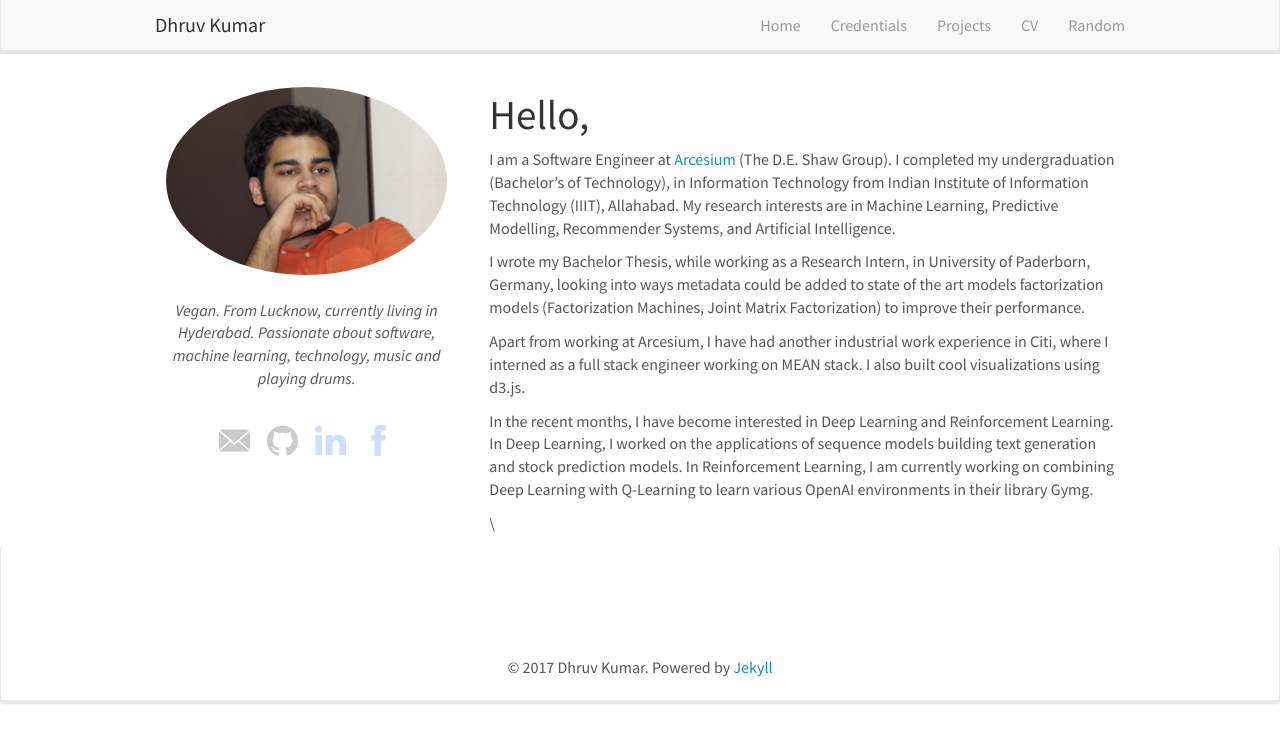
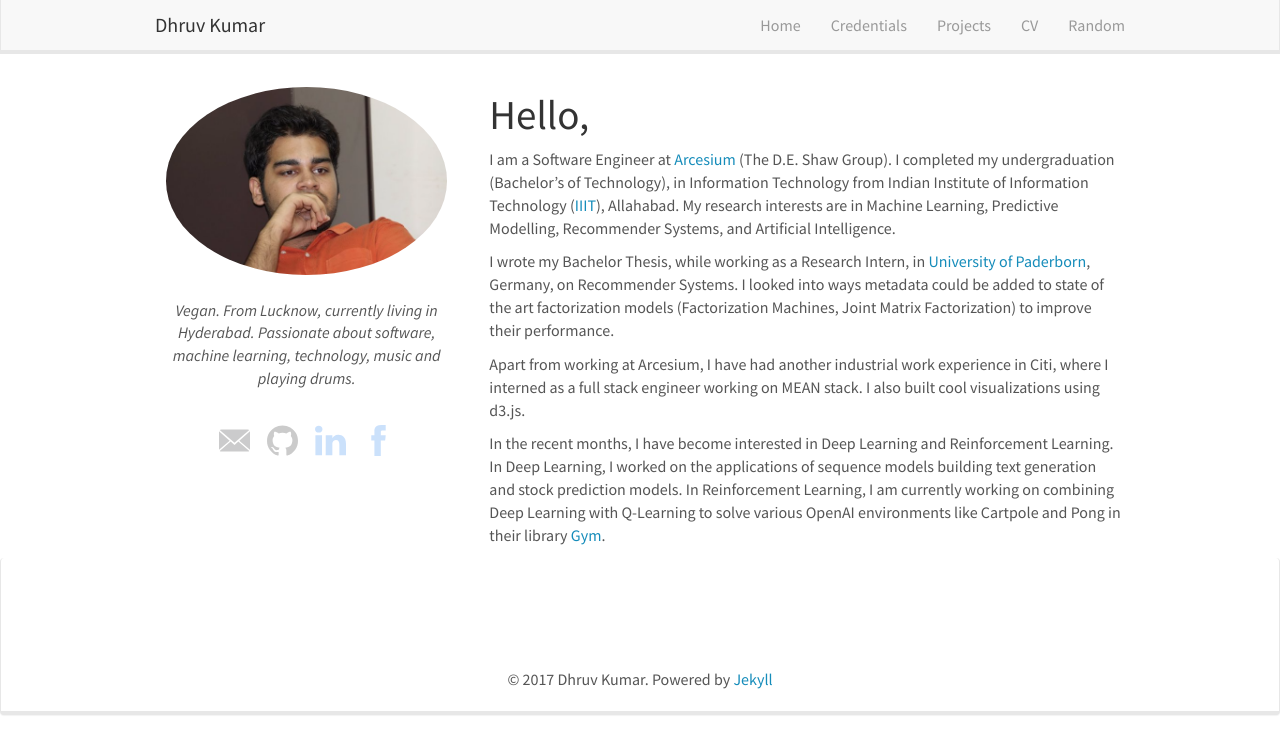
Before and after one commit to ddhruvkr/ddhruvkr.github.io, a Jekyll site: the page built from _pages/home.md, in a window 1280 px wide. Shown: the top 754 px of the page. Built offline with Jekyll 4.4.1, drawn with Linux system fonts in a browser that asks for light colours; nearby versions of some CDN libraries.

Commit message:
updating intro

```diff
--- a/_pages/home.md
+++ b/_pages/home.md
@@ -7,7 +7,7 @@ permalink: /
 ---
 
 <p>I am a Software Engineer at [Arcesium](http://www.arcesium.com/) (The D.E. Shaw Group).
-I completed my undergraduation (Bachelor's of Technology), in Information Technology from Indian Institute of Information Technology (IIIT), Allahabad. My research interests are in Machine Learning, Predictive Modelling, Recommender Systems, and Artificial Intelligence.</p>
-<p>I wrote my Bachelor Thesis, while working as a Research Intern, in University of Paderborn, Germany, looking into ways metadata could be added to state of the art models factorization models (Factorization Machines, Joint Matrix Factorization) to improve their performance.</p>
+I completed my undergraduation (Bachelor's of Technology), in Information Technology from Indian Institute of Information Technology ([IIIT](http://iiita.ac.in/)), Allahabad. My research interests are in Machine Learning, Predictive Modelling, Recommender Systems, and Artificial Intelligence.</p>
+<p>I wrote my Bachelor Thesis, while working as a Research Intern, in [University of Paderborn](https://www.uni-paderborn.de/en/university/), Germany, on Recommender Systems. I looked into ways metadata could be added to state of the art factorization models (Factorization Machines, Joint Matrix Factorization) to improve their performance.</p>
 <p>Apart from working at Arcesium, I have had another industrial work experience in Citi, where I interned as a full stack engineer working on MEAN stack. I also built cool visualizations using d3.js.</p>
-<p>In the recent months, I have become interested in Deep Learning and Reinforcement Learning. In Deep Learning, I worked on the applications of sequence models building text generation and stock prediction models. In Reinforcement Learning, I am currently working on combining Deep Learning with Q-Learning to learn various OpenAI environments in their library Gymg.</p>\
+<p>In the recent months, I have become interested in Deep Learning and Reinforcement Learning. In Deep Learning, I worked on the applications of sequence models building text generation and stock prediction models. In Reinforcement Learning, I am currently working on combining Deep Learning with Q-Learning to solve various OpenAI environments like Cartpole and Pong in their library [Gym](https://github.com/openai/gym).</p>
```
